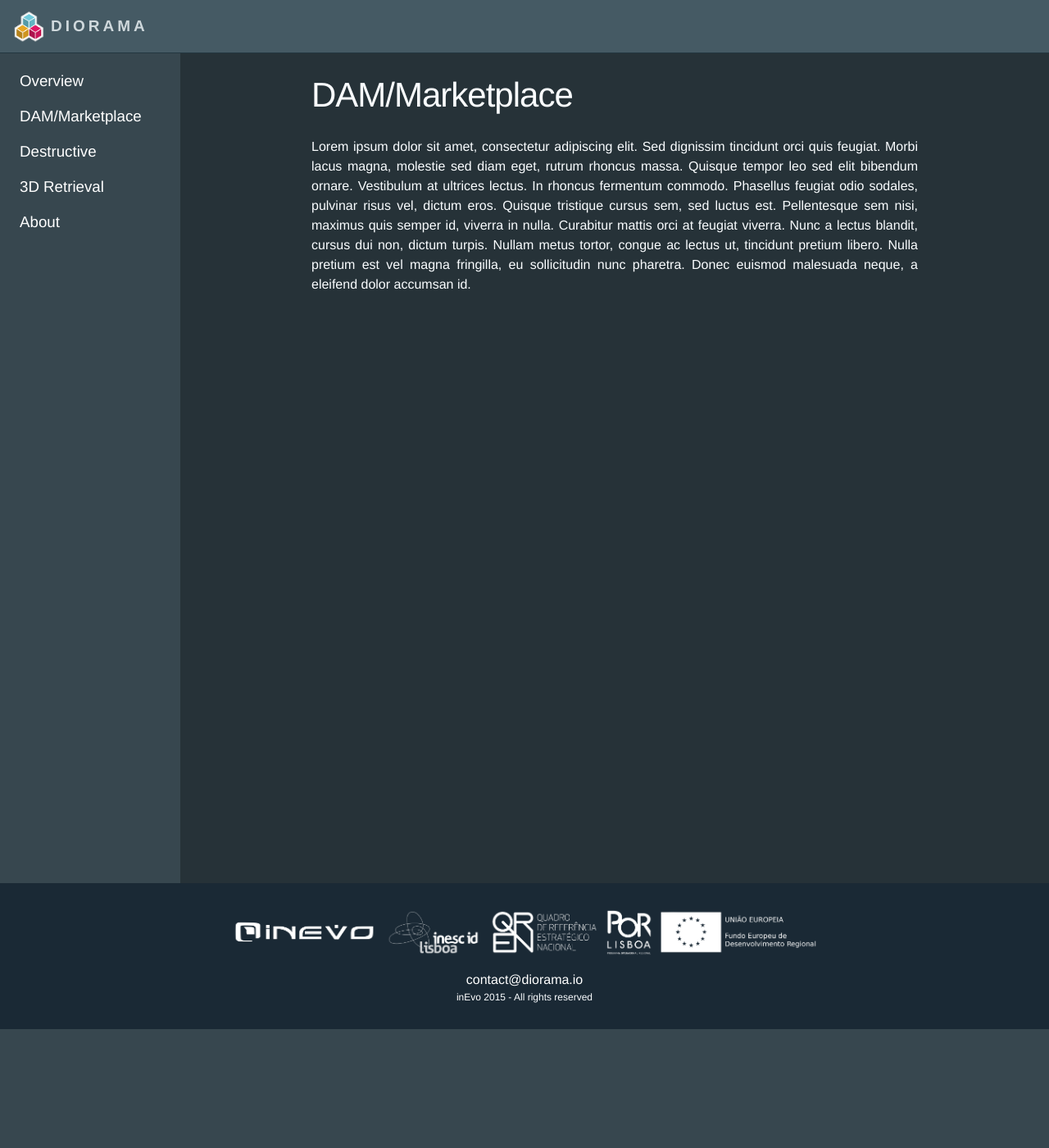
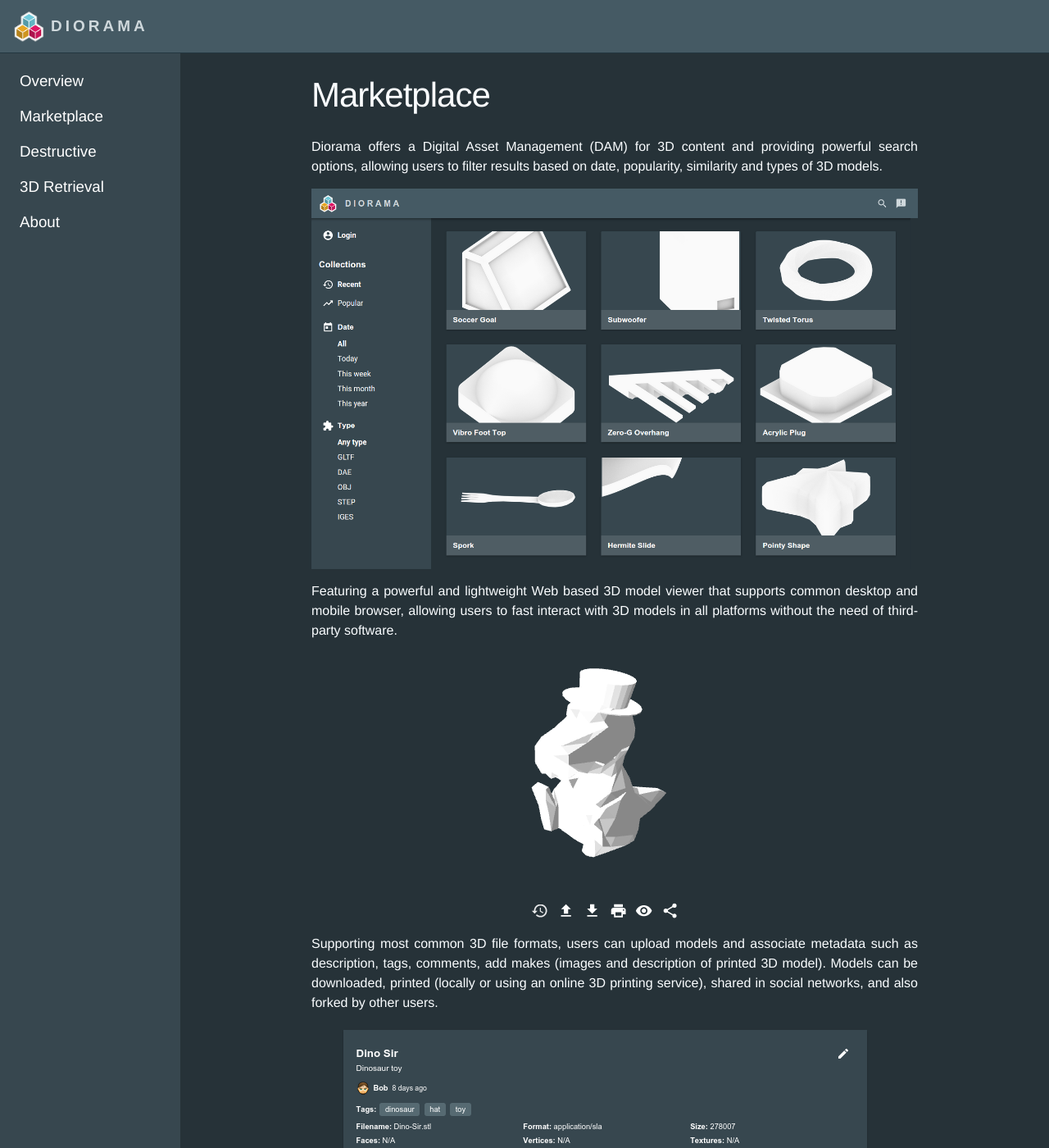
Before and after one commit to diorama/diorama.github.io, a Jekyll site: the page built from 200-marketplace.md, in a window 1280 px wide and 1400 px high. Shown: the whole window at 82% size. Built offline with Jekyll 4.4.1, drawn with Linux system fonts in a browser that asks for light colours; some of the changed text lies outside the part shown.

Commit message:
Added content to "Marketplace" section.

```diff
--- a/200-marketplace.md
+++ b/200-marketplace.md
@@ -1,16 +1,34 @@
 ---
 layout: page
-title: DAM/Marketplace
+title: Marketplace
 permalink: /marketplace/
 ---
 
-Lorem ipsum dolor sit amet, consectetur adipiscing elit. Sed dignissim tincidunt orci quis feugiat.
-Morbi lacus magna, molestie sed diam eget, rutrum rhoncus massa.
-Quisque tempor leo sed elit bibendum ornare.
-Vestibulum at ultrices lectus. In rhoncus fermentum commodo.
-Phasellus feugiat odio sodales, pulvinar risus vel, dictum eros.
-Quisque tristique cursus sem, sed luctus est. Pellentesque sem nisi, maximus quis semper id, viverra in nulla.
-Curabitur mattis orci at feugiat viverra. Nunc a lectus blandit, cursus dui non, dictum turpis.
-Nullam metus tortor, congue ac lectus ut, tincidunt pretium libero.
-Nulla pretium est vel magna fringilla, eu sollicitudin nunc pharetra.
-Donec euismod malesuada neque, a eleifend dolor accumsan id.
+Diorama offers a Digital Asset Management (DAM) for 3D content and providing powerful search options,
+allowing users to filter results based on date, popularity, similarity and types of 3D models.
+
+![][collections]
+
+Featuring a powerful and lightweight Web based 3D model viewer that supports common desktop and mobile browser, allowing
+users to fast interact with 3D models in all platforms without the need of third-party software.
+
+![][model-viewer]
+
+Supporting most common 3D file formats, users can upload models and associate metadata such as description, tags,
+comments, add makes (images and description of printed 3D model).
+Models can be downloaded, printed (locally or using an online 3D printing service), shared in social networks, and also
+forked by other users.
+
+![][model-details]
+
+Versioning is also supported, allowing users to upload multiple model versions,
+select and compare them in a 3D environment. Versions of the same model can be compared using overlays with opacity
+control or split mode with coordinated manipulation.
+
+![][model-history]
+
+[collections]: {{site.baseurl}}/images/marketplace/collections.png "Model Collections"
+[model-viewer]: {{site.baseurl}}/images/marketplace/model-viewer.png "Model Viewer"
+[model-details]: {{site.baseurl}}/images/marketplace/model-details.png "Model details"
+[model-history]: {{site.baseurl}}/images/marketplace/model-history.png "Model History"
+[nuxeo]: {{site.baseurl}}/images/marketplace/nuxeo.png "Nuxeo ECM"
```
Also changed, not shown: images/marketplace/collections.png (added), images/marketplace/model-details.png (added), images/marketplace/model-history.png (added), images/marketplace/model-viewer.png (added).
